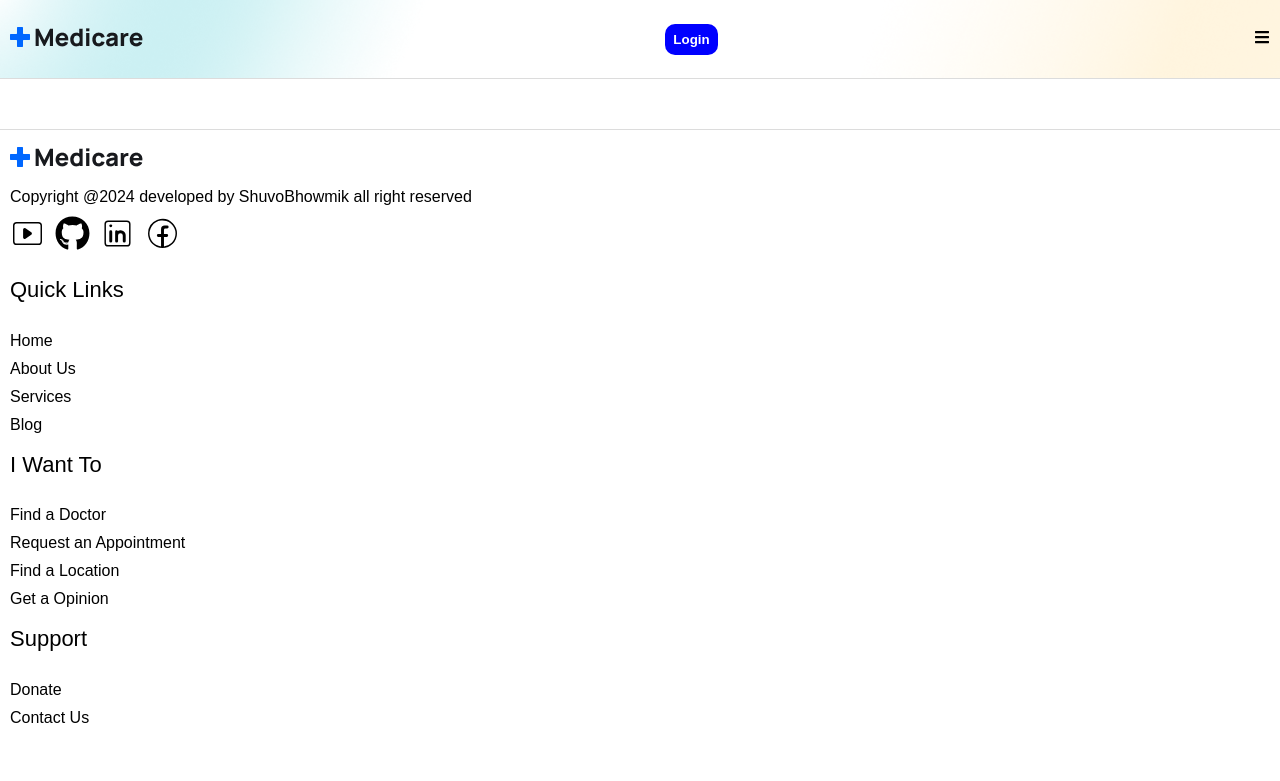
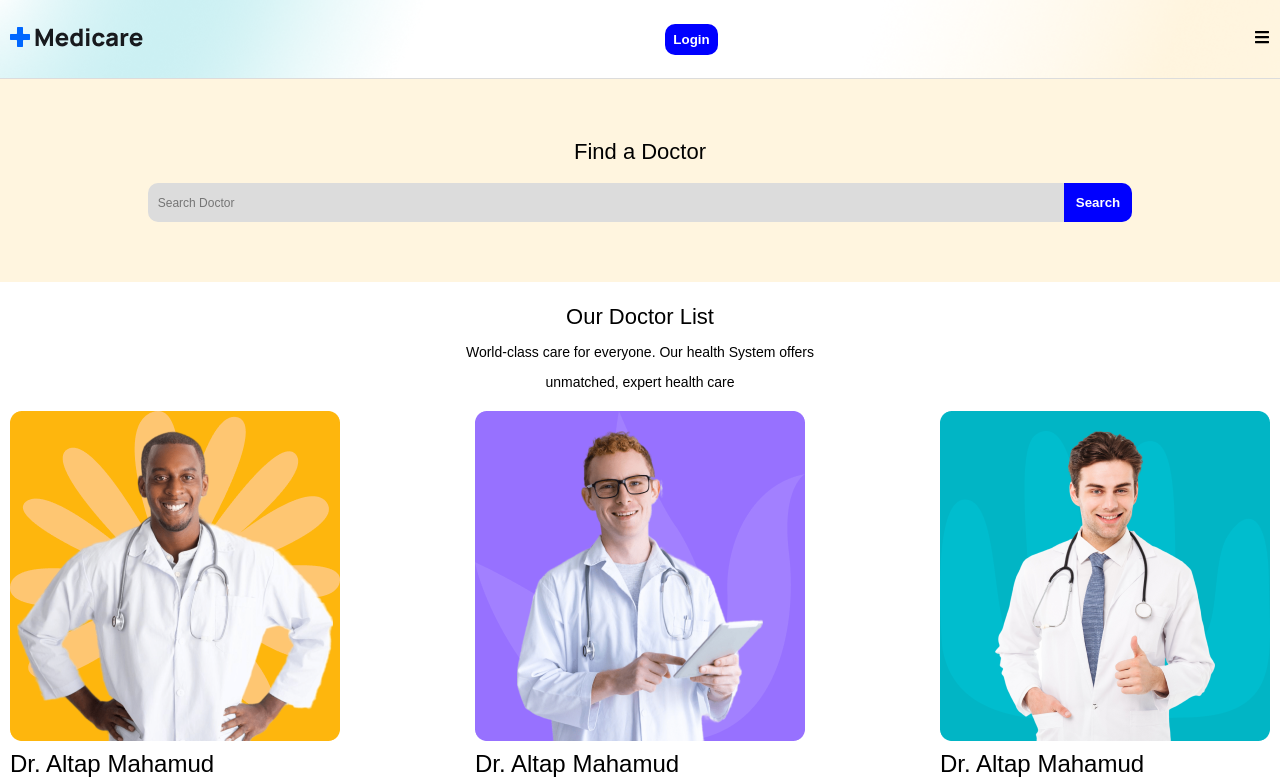
Before and after one commit to Shuvouits/Doctor-Appointment-System-MERN-Technology, a React (Vite) app in the folder client/: page /find-doctor in a window 1280 px wide. Shown: the top 781 px of the page. Built offline with nearby package versions, Linux system fonts and the light colour scheme; a web font is replaced by a local one.

Commit message:
Find a Doctor Complete frontend

```diff
--- a/client/src/App.jsx
+++ b/client/src/App.jsx
@@ -3,6 +3,7 @@ import Header from "./components/Header"
 import { Routes, Route } from "react-router-dom"
 import Home from "./pages/Home"
 import Services from "./pages/Services"
+import FindDoctor from "./pages/FindDoctor"
 
 
 function App() {
@@ -15,6 +16,7 @@ function App() {
 
         <Route path="/" element={<Home />} />
         <Route  path="/services" element={<Services />} />
+        <Route path="/find-doctor" element={<FindDoctor />} />
       </Routes>
       <Footer />
     </div>
--- a/client/src/components/Header.jsx
+++ b/client/src/components/Header.jsx
@@ -1,6 +1,6 @@
 // Header.js
 
-import React, { useState } from 'react';
+import React, { useEffect, useState } from 'react';
 import { Link } from 'react-router-dom';
 import logo from "../images/logo.png";
 import { FaBars } from "react-icons/fa";
@@ -14,11 +14,36 @@ export default function Header() {
     setShowSidebar(!showSidebar);
   };
 
+  // Add this JavaScript to your component or separate script file
+  useEffect(() => {
+    const handleScroll = () => {
+      const header = document.querySelector('header');
+      const scrolled = window.scrollY > 0;
+      if (scrolled) {
+        header.classList.add('scrolled');
+      } else {
+        header.classList.remove('scrolled');
+      }
+    };
+
+    document.addEventListener('scroll', handleScroll);
+
+    return () => {
+      // Cleanup the event listener when the component is unmounted
+      document.removeEventListener('scroll', handleScroll);
+    };
+  }, []);
+
+
   return (
     <>
       <header>
         <div className='logo'>
+          <Link to={"/"}>
           <img src={logo} alt="Logo" />
+
+          </Link>
+
         </div>
         <div className={`menu ${showSidebar ? 'show' : 'hide'}`}>
           <Link className='customLink' to={'/'}>Home</Link>
--- a/client/src/components/Hero.jsx
+++ b/client/src/components/Hero.jsx
@@ -27,13 +27,13 @@ export default function Hero() {
 
             <div>
               <p className='scoreCount'>30+</p>
-              <p className='scoreTag'> Years of Experience</p>
+              <p className='scoreTag'>Clinic Location</p>
 
             </div>
 
             <div>
               <p className='scoreCount'>30+</p>
-              <p className='scoreTag'> Years of Experience</p>
+              <p className='scoreTag'>Patient Satisfaction</p>
 
             </div>
 
--- a/client/src/index.css
+++ b/client/src/index.css
@@ -21,7 +21,17 @@ header {
     background-position: center;
     background-repeat: no-repeat;
     border-bottom: 1px solid gainsboro;
+    position: sticky;
+    top: 0;
+    z-index: 1000;
+    transition: background-color 0.3s, box-shadow 0.3s;
+
   }
+
+  header.scrolled {
+    background: white;
+    box-shadow: rgba(0, 0, 0, 0.35) 0px 5px 15px;
+}
 
   .menu {
     display: flex;
@@ -80,6 +90,7 @@ header {
     background-size: cover;
     background-position: center;
     background-repeat: no-repeat;
+    z-index: 100;
 }
 
 .leftSection{
@@ -664,6 +675,57 @@ header {
     gap: 10px;
   }
 
+  .fdoctor{
+    background: #fff5df;
+    display: flex;
+    flex-direction: column;
+    align-items: center;
+    justify-content: center;
+  }
+
+  .fdoctor .fdoctor-search{
+    padding-left: 150px;
+    padding-right: 150px;
+    padding-top: 60px;
+    padding-bottom: 60px;
+    display: flex;
+    flex-direction: column;
+    align-items: center;
+    justify-content: center;
+
+  }
+
+  .fdoctor .fdoctor-search h1{
+    margin: 0;
+  }
+  .fdoctor .searchbar{
+    background: gainsboro;
+    border-radius: 10px;
+  }
+
+  .fdoctor .searchbar input{
+    border: none;
+    width: 30vw;
+    font-size: 16px;
+    padding: 20px;
+    background: none;
+    outline: none;
+  }
+
+  .fdoctor .searchBtn{
+    background: blue;
+    color: white;
+    border: none;
+    padding-left: 20px;
+    padding-right: 20px;
+    padding-top: 20px;
+    padding-bottom: 20px;
+    cursor: pointer;
+    font-weight: 600;
+    border-top-right-radius: 10px;
+    border-bottom-right-radius: 10px;
+  }
+
 
 
 
@@ -677,18 +739,22 @@ header {
 
     body p{
         font-size: 14px !important;
+
     }
 
     body h2{
         font-size: 22px !important;
         font-weight: 500 !important;
         text-align: center;
+        margin: 0;
+
     }
 
     body h3{
         font-size: 22px !important;
         font-weight: 500 !important;
         text-align: center;
+
 
     }
 
@@ -964,6 +1030,22 @@ header {
 
       }
 
+      .fdoctor .fdoctor-search{
+        padding-left: 10px;
+        padding-right: 10px;
+      }
+
+      .fdoctor .searchbar input{
+        width: 70vw;
+        padding: 10px;
+        font-size: 12px;
+
+      }
+
+      .fdoctor .searchBtn{
+        padding: 12px;
+      }
+
 
 
 }
--- /dev/null
+++ b/client/src/pages/FindDoctor.jsx
@@ -0,0 +1,28 @@
+import React from 'react'
+import DoctorList from '../components/DoctorList'
+
+export default function FindDoctor() {
+    return (
+
+        <div>
+
+            <div className='fdoctor'>
+                <div className='fdoctor-search'>
+                    <h2>Find a Doctor</h2>
+                    <br></br>
+                    <div className='searchbar'>
+                        <input type='text' className='' placeholder='Search Doctor' />
+                        <button className='searchBtn'>Search</button>
+
+                    </div>
+                </div>
+
+            </div>
+            <div>
+              <DoctorList />
+            </div>
+
+        </div>
+
+    )
+}
```
